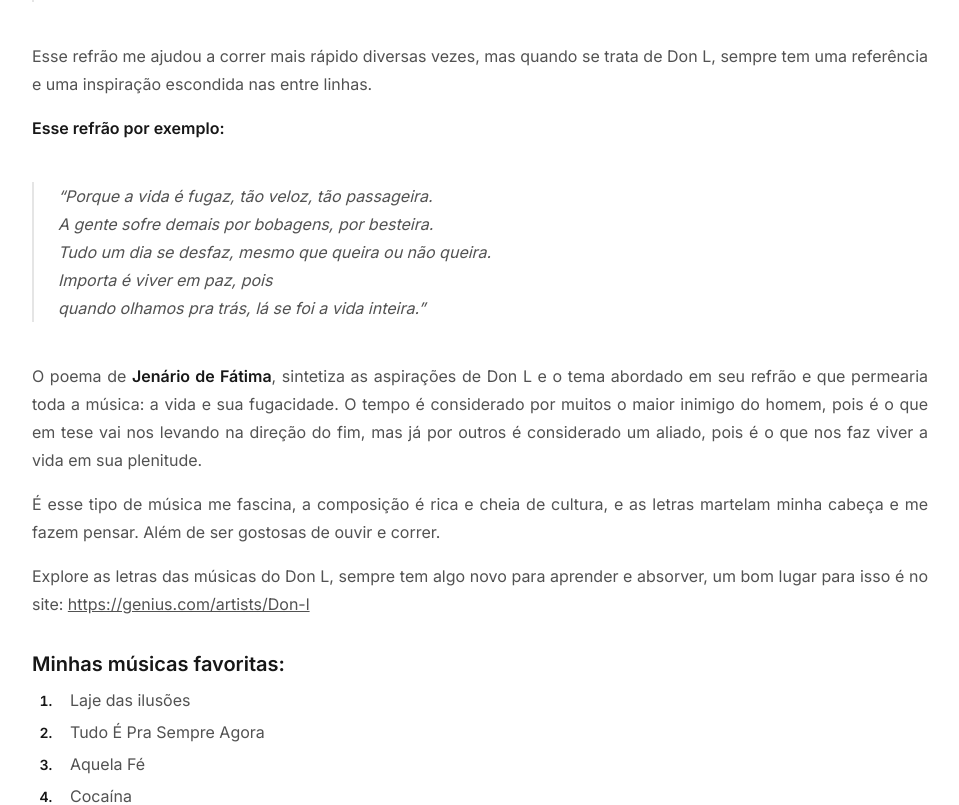
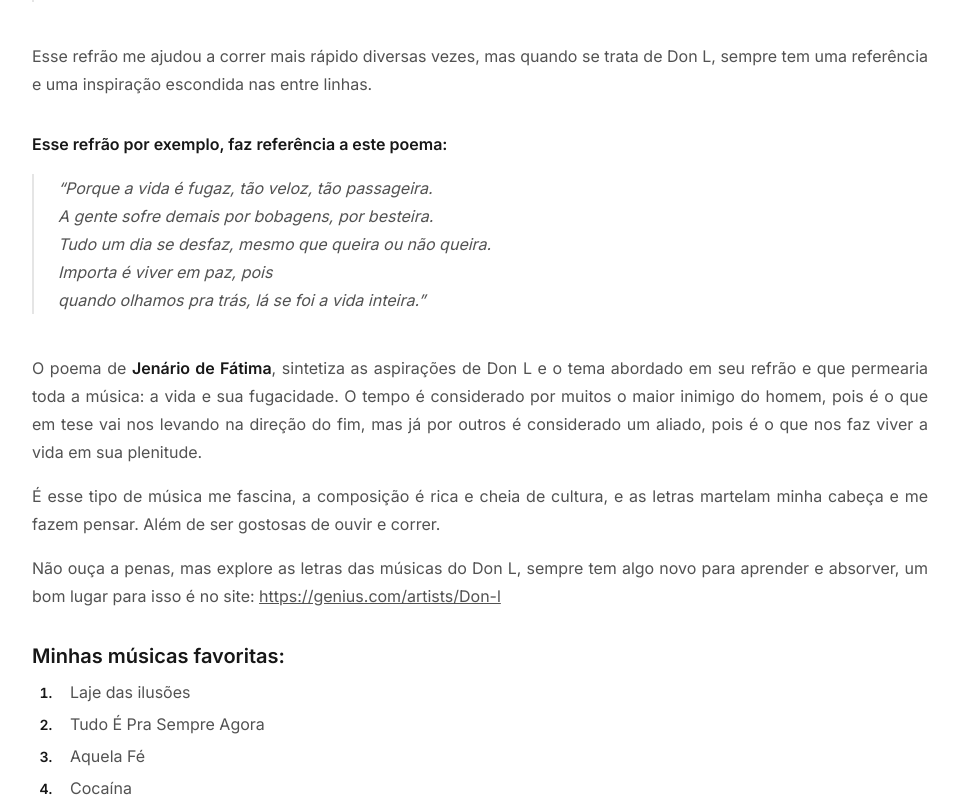
Before and after one commit to abnerssantana/personal-site, a Next.js app: page /blog/donl in a window 1280 px wide. Shown: the part 1184-1989 px from the top of the page, without its empty margins (160-1119 px from the left). Built offline with nearby package versions, Linux system fonts and the light colour scheme.

Commit message:
fix text

```diff
--- a/src/pages/blog/donl/index.mdx
+++ b/src/pages/blog/donl/index.mdx
@@ -26,7 +26,7 @@ A primeira música que tocou em meus ouvidos, foi “Laje das ilusões”, fui a
 
 Esse refrão me ajudou a correr mais rápido diversas vezes, mas quando se trata de Don L, sempre tem uma referência e uma inspiração escondida nas entre linhas.
 
-**Esse refrão por exemplo:**
+### Esse refrão por exemplo, faz referência a este poema:
 
 >“Porque a vida é fugaz, tão veloz, tão passageira.\
 >A gente sofre demais por bobagens, por besteira.\
@@ -38,7 +38,8 @@ O poema de **Jenário de Fátima**, sintetiza as aspirações de Don L e o tema
 
 É esse tipo de música me fascina, a composição é rica e cheia de cultura, e as letras martelam minha cabeça e me fazem pensar. Além de ser gostosas de ouvir e correr.
 
-Explore as letras das músicas do Don L, sempre tem algo novo para aprender e absorver, um bom lugar para isso é no site: https://genius.com/artists/Don-l
+
+Não ouça a penas, mas explore as letras das músicas do Don L, sempre tem algo novo para aprender e absorver, um bom lugar para isso é no site: https://genius.com/artists/Don-l
 
 ## Minhas músicas favoritas:
 
```
